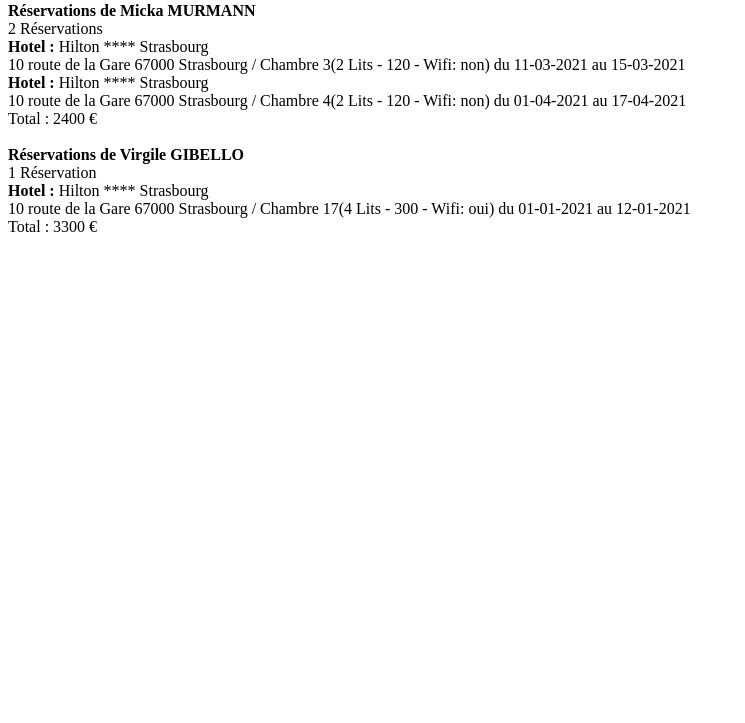
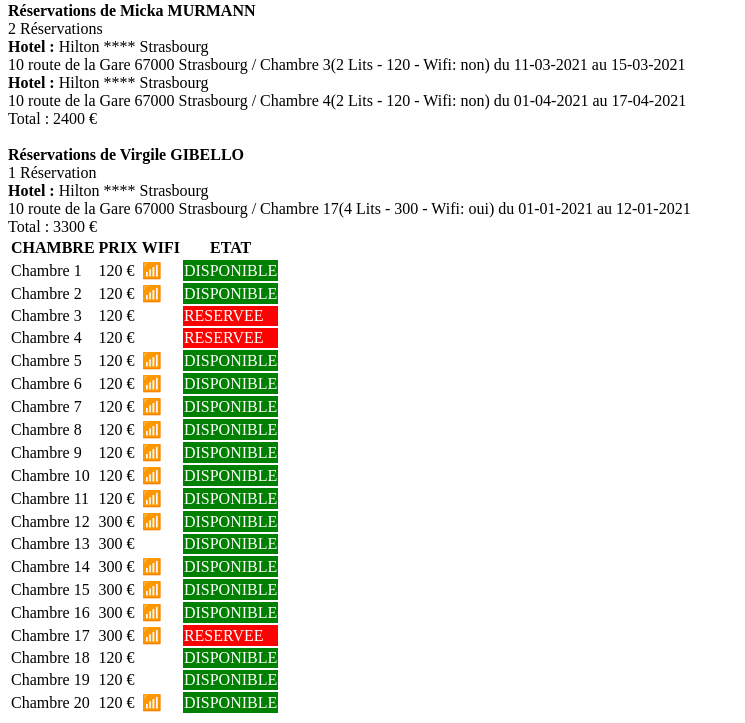
Before and after one commit to alla-belhafsi/HOTEL, a PHP site: page / in a window 1280 px wide. Shown: the part 402-1125 px from the top of the page, without its empty margins (0-745 px from the left). Before the commit the page ends 634 px from the top, so only its background shows below. Run offline with PHP 8.4, Linux system fonts and the light colour scheme.

Commit message:
completed

```diff
--- a/classes/Chambre.php
+++ b/classes/Chambre.php
@@ -7,14 +7,16 @@ class Chambre {
     private int $nbLit;
     private float $prix;
     private bool $wifi;
+    private bool $etat;
     private array $reservations;
 
-    public function __construct(Hotel $hotel, int $numChambre, int $nbLit, float $prix, bool $wifi) {
+    public function __construct(Hotel $hotel, int $numChambre, int $nbLit, float $prix, bool $wifi, bool $etat) {
         $this->hotel = $hotel;
         $this->numChambre = $numChambre;
         $this->nbLit = $nbLit;
         $this->prix = $prix;
         $this->wifi = $wifi;
+        $this->etat = $etat;
         $this->hotel->addChambre($this);
         $this->reservations = [];
     }
@@ -64,6 +66,19 @@ class Chambre {
         return $this;
     }
 
+    public function getEtat() {
+        return $this->etat;
+    }
+
+    public function setEtat($etat) {
+        $this->etat = $etat;
+        return $this;
+    }
+
+    public function isReservee() {
+        $this->etat = false;
+    }
+
     public function getReservations() {
         return $this->reservations;
     }
--- a/classes/Hotel.php
+++ b/classes/Hotel.php
@@ -79,8 +79,9 @@ class Hotel {
         $this->chambres[] = $chambre;
     }
 
-    public function addReservation(Reservation $reservation) {
+     public function addReservation(Reservation $reservation) {
         $this->reservations[] = $reservation;
+        $reservation->getChambre()->isReservee();
     }
 
     public function getInfos() {
@@ -114,4 +115,36 @@ class Hotel {
     public function __toString() {
         return $this->nomHotel." ".$this->etoile." ".$this->ville."<br>".$this->adresse." ".$this->cp." ".$this->ville;
     }
+
+    function afficherTableStatus() {
+        $chambres = $this->chambres;
+        ksort($chambres);
+        $result = "<table>
+                    <thead>
+                        <tr>
+                            <th>CHAMBRE</th>
+                            <th>PRIX</th>
+                            <th>WIFI</th>
+                            <th>ETAT</th>
+                        </tr>
+                    </thead>
+                    <tbody>";
+
+        foreach ($chambres as $numChambre => $chambre) {
+            $couleur = ($chambre->getEtat()) ? "green" : "red";
+            $result .= "<tr>
+                            <td>Chambre " . $chambre->getNumChambre() . "</td>
+                            <td>" . $chambre->getPrix() . " €</td>
+                            <td>" . ($chambre->getWifi() ? '&#x1F4F6' : '') . "</td>
+                            <td style='color:white;background-color:". $couleur ."'>" . ($chambre->getEtat() ? 'DISPONIBLE' : 'RESERVEE') . "</td>
+                        </tr>";
+        }
+
+        $result .= "</tbody>
+                    </table>";
+
+        return $result;
+    }
+
+
 }
--- a/index.php
+++ b/index.php
@@ -16,36 +16,36 @@ $mm = new Client("Micka", "MURMANN", "micka.m@hotmail.fr");
 
 // Chambre
 
-$ch1 = new Chambre($hh, 1, 2, 120, true);
-$ch2 = new Chambre($hh, 2, 2, 120, true);
-$ch3 = new Chambre($hh, 3, 2, 120, false);
-$ch4 = new Chambre($hh, 4, 2, 120, false);
-$ch5 = new Chambre($hh, 5, 2, 120, true);
-$ch6 = new Chambre($hh, 6, 2, 120, true);
-$ch7 = new Chambre($hh, 7, 2, 120, true);
-$ch8 = new Chambre($hh, 8, 2, 120, true);
-$ch9 = new Chambre($hh, 9, 2, 120, true);
-$ch10 = new Chambre($hh, 10, 2, 120, true);
-$ch11 = new Chambre($hh, 11, 2, 120, true);
-$ch12 = new Chambre($hh, 12, 4, 300, true);
-$ch13 = new Chambre($hh, 13, 4, 300, false);
-$ch14 = new Chambre($hh, 14, 4, 300, true);
-$ch15 = new Chambre($hh, 15, 4, 300, true);
-$ch16 = new Chambre($hh, 16, 4, 300, true);
-$ch17 = new Chambre($hh, 17, 4, 300, true);
-$ch18 = new Chambre($hh, 18, 2, 120, false);
-$ch19 = new Chambre($hh, 19, 2, 120, false);
-$ch20 = new Chambre($hh, 20, 2, 120, true);
-$ch21 = new Chambre($hg, 21, 2, 120, true);
-$ch22 = new Chambre($hg, 22, 2, 120, true);
-$ch23 = new Chambre($hg, 23, 2, 120, true);
-$ch24 = new Chambre($hg, 24, 2, 120, true);
-$ch25 = new Chambre($hg, 25, 2, 120, true);
-$ch26 = new Chambre($hg, 26, 2, 120, true);
-$ch27 = new Chambre($hg, 27, 4, 300, true);
-$ch28 = new Chambre($hg, 28, 4, 300, false);
-$ch29 = new Chambre($hg, 29, 4, 300, true);
-$ch30 = new Chambre($hg, 30, 4, 300, true);
+$ch1 = new Chambre($hh, 1, 2, 120, true, true);
+$ch2 = new Chambre($hh, 2, 2, 120, true, true);
+$ch3 = new Chambre($hh, 3, 2, 120, false, true);
+$ch4 = new Chambre($hh, 4, 2, 120, false, true);
+$ch5 = new Chambre($hh, 5, 2, 120, true, true);
+$ch6 = new Chambre($hh, 6, 2, 120, true, true);
+$ch7 = new Chambre($hh, 7, 2, 120, true, true);
+$ch8 = new Chambre($hh, 8, 2, 120, true, true);
+$ch9 = new Chambre($hh, 9, 2, 120, true, true);
+$ch10 = new Chambre($hh, 10, 2, 120, true, true);
+$ch11 = new Chambre($hh, 11, 2, 120, true, true);
+$ch12 = new Chambre($hh, 12, 4, 300, true, true);
+$ch13 = new Chambre($hh, 13, 4, 300, false, true);
+$ch14 = new Chambre($hh, 14, 4, 300, true, true);
+$ch15 = new Chambre($hh, 15, 4, 300, true, true);
+$ch16 = new Chambre($hh, 16, 4, 300, true, true);
+$ch17 = new Chambre($hh, 17, 4, 300, true, true);
+$ch18 = new Chambre($hh, 18, 2, 120, false, true);
+$ch19 = new Chambre($hh, 19, 2, 120, false, true);
+$ch20 = new Chambre($hh, 20, 2, 120, true, true);
+$ch21 = new Chambre($hg, 21, 2, 120, true, true);
+$ch22 = new Chambre($hg, 22, 2, 120, true, true);
+$ch23 = new Chambre($hg, 23, 2, 120, true, true);
+$ch24 = new Chambre($hg, 24, 2, 120, true, true);
+$ch25 = new Chambre($hg, 25, 2, 120, true, true);
+$ch26 = new Chambre($hg, 26, 2, 120, true, true);
+$ch27 = new Chambre($hg, 27, 4, 300, true, true);
+$ch28 = new Chambre($hg, 28, 4, 300, false, true);
+$ch29 = new Chambre($hg, 29, 4, 300, true, true);
+$ch30 = new Chambre($hg, 30, 4, 300, true, true);
 
 // Reservation
 
@@ -53,6 +53,7 @@ $resaVir1 = new Reservation("2021-01-01", "2021-01-12", $ch17, $vg);
 $resaMic1 = new Reservation("2021-03-11", "2021-03-15", $ch3, $mm);
 $resaMic2 = new Reservation("2021-04-01", "2021-04-17", $ch4, $mm);
 //$resaMic3 = new Reservation("2021-04-01", "2021-04-02", $ch27, $mm);
+
 
 // Echo
 
@@ -62,3 +63,4 @@ echo $hh->afficherResaParHotel();
 echo $hg->afficherResaParHotel();
 echo $mm->afficherResaParClient();
 echo $vg->afficherResaParClient();
+echo $hh->afficherTableStatus();
```
